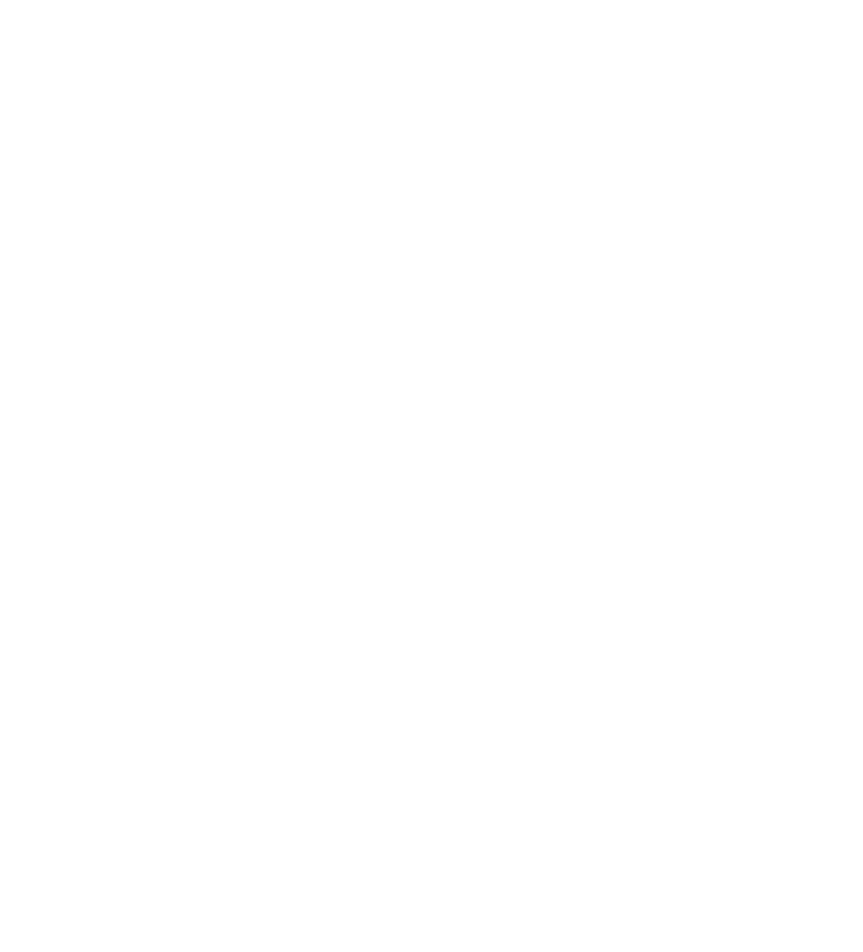
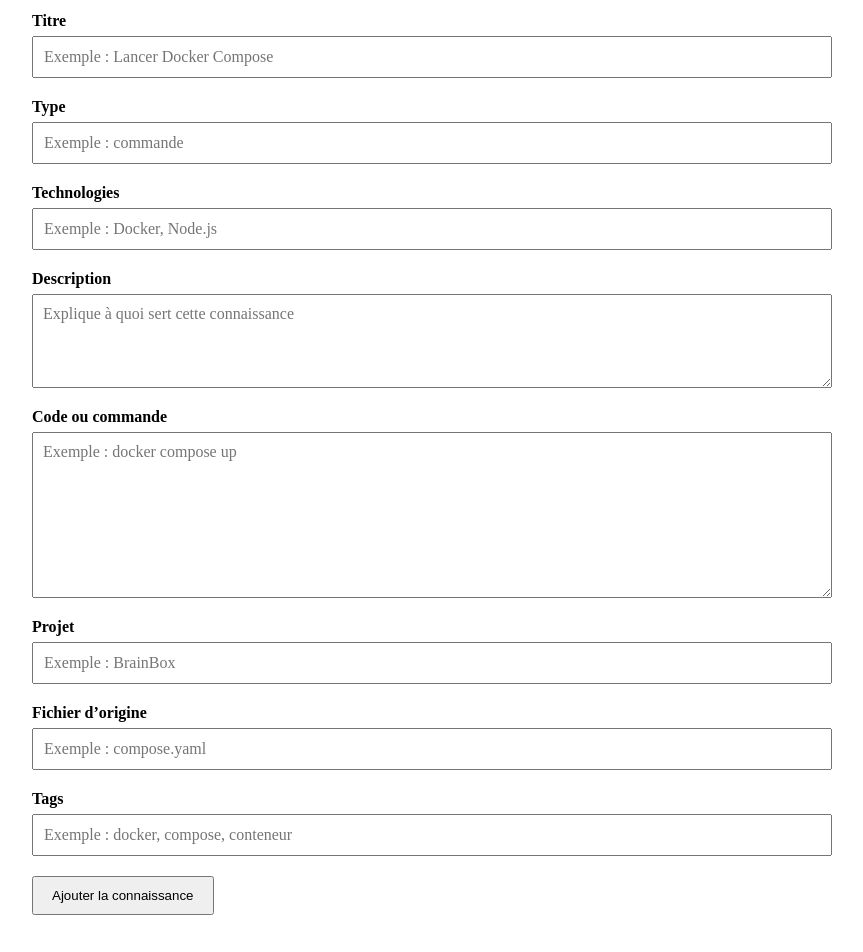
Before and after one commit to lolahack-ux/brainbox_front, an Angular app: page /ajout in a window 1280 px wide. Before the commit this address led to /. Shown: the part 240-1192 px from the top of the page, without its empty margins (208-1071 px from the left). Before the commit the page ends 800 px from the top, so only its background shows below. Built offline with nearby package versions, Linux system fonts and the light colour scheme.

Commit message:
<feat> Création du component pour le formulaire d'ajout de connaissance

```diff
--- a/src/app/app.html
+++ b/src/app/app.html
@@ -1,7 +1,13 @@
-<header>
+<header class="header">
   <h1>{{ title() }}</h1>
+
+  <nav>
+    <a routerLink="/connaissances">Mes connaissances</a>
+    <a routerLink="/ajout">Ajouter une connaissance</a>
+    <a routerLink="/assistant">Assistant</a>
+  </nav>
 </header>
 
 <main>
-  <router-outlet />
+  <router-outlet></router-outlet>
 </main>
--- a/src/app/app.routes.ts
+++ b/src/app/app.routes.ts
@@ -1,9 +1,14 @@
 import { Routes } from '@angular/router';
 import { Connaissances } from './components/connaissances/connaissances';
+import { AjoutConnaissance } from './components/ajout-connaissance/ajout-connaissance';
 
 export const routes: Routes = [
   {
     path: 'connaissances',
     component: Connaissances
+  },
+    {
+    path: 'ajout',
+    component: AjoutConnaissance
   }
 ];
--- a/src/app/app.scss
+++ b/src/app/app.scss
@@ -1,17 +1,22 @@
-.brainbox {
-  max-width: 800px;
-  margin: 40px auto;
-  padding: 24px;
+.header {
+  padding: 20px;
+  border-bottom: 1px solid #cccccc;
 }
 
-h1 {
-  font-size: 40px;
+.header h1 {
+  margin-top: 0;
 }
 
-p {
-  font-size: 18px;
+.navigation {
+  display: flex;
+  gap: 20px;
 }
 
-button {
-  padding: 10px 16px;
+.navigation a {
+  text-decoration: none;
+  font-weight: bold;
 }
+
+.navigation a:hover {
+  text-decoration: underline;
+}
--- a/src/app/app.ts
+++ b/src/app/app.ts
@@ -1,9 +1,10 @@
 import { Component, signal } from '@angular/core';
-import { RouterOutlet } from '@angular/router';
+import { RouterLink, RouterOutlet } from '@angular/router';
+
 
 @Component({
   selector: 'app-root',
-  imports: [RouterOutlet],
+  imports: [RouterOutlet, RouterLink],
   templateUrl: './app.html',
   styleUrl: './app.scss'
 })
--- /dev/null
+++ b/src/app/components/ajout-connaissance/ajout-connaissance.html
@@ -0,0 +1,115 @@
+<section class="ajout-connaissance">
+  <h1>Ajouter une connaissance</h1>
+
+  <form (ngSubmit)="ajouterConnaissance()">
+    <div class="champ">
+      <label for="titre">Titre</label>
+
+      <input
+            id="titre"
+            name="titre"
+            type="text"
+            [(ngModel)]="titre"
+            placeholder="Exemple : Lancer Docker Compose"
+      />
+    </div>
+
+    <div class="champ">
+      <label for="type">Type</label>
+
+      <input
+        id="type"
+        name="type"
+        type="text"
+        [(ngModel)]="type"
+        placeholder="Exemple : commande"
+        />
+    </div>
+
+    <div class="champ">
+      <label for="technologies">Technologies</label>
+
+     <input
+        id="technologies"
+        name="technologies"
+        type="text"
+        [(ngModel)]="technologies"
+        placeholder="Exemple : Docker, Node.js"
+    />
+    </div>
+
+    <div class="champ">
+      <label for="description">Description</label>
+
+        <textarea
+        id="description"
+        name="description"
+        rows="4"
+        [(ngModel)]="description"
+        placeholder="Explique à quoi sert cette connaissance"
+        ></textarea>
+    </div>
+
+    <div class="champ">
+      <label for="code">Code ou commande</label>
+
+      <textarea
+        id="code"
+        name="code"
+        rows="8"
+        [(ngModel)]="code"
+        placeholder="Exemple : docker compose up"
+        ></textarea>
+    </div>
+
+    <div class="champ">
+      <label for="projet">Projet</label>
+
+     <input
+        id="projet"
+        name="projet"
+        type="text"
+        [(ngModel)]="projet"
+        placeholder="Exemple : BrainBox"
+        />
+    </div>
+
+    <div class="champ">
+      <label for="fichier">Fichier d’origine</label>
+
+      <input
+        id="fichier"
+        name="fichier"
+        type="text"
+        [(ngModel)]="fichier"
+        placeholder="Exemple : compose.yaml"
+        />
+    </div>
+
+    <div class="champ">
+      <label for="tags">Tags</label>
+
+      <input
+        id="tags"
+        name="tags"
+        type="text"
+        [(ngModel)]="tags"
+        placeholder="Exemple : docker, compose, conteneur"
+        />
+    </div>
+
+    <button type="submit">
+      Ajouter la connaissance
+    </button>
+    @if (messageSucces) {
+    <p class="message-succes">
+    {{ messageSucces }}
+    </p>
+  }
+    @if (messageErreur) {
+    <p class="message-erreur">
+    {{ messageErreur }}
+    </p>
+    }
+  </form>
+</section>
--- /dev/null
+++ b/src/app/components/ajout-connaissance/ajout-connaissance.scss
@@ -0,0 +1,48 @@
+.ajout-connaissance {
+  max-width: 800px;
+  margin: 40px auto;
+  padding: 20px;
+}
+
+form {
+  display: flex;
+  flex-direction: column;
+  gap: 20px;
+}
+
+.champ {
+  display: flex;
+  flex-direction: column;
+  gap: 6px;
+}
+
+label {
+  font-weight: bold;
+}
+
+input,
+textarea {
+  padding: 10px;
+  font: inherit;
+}
+
+textarea {
+  resize: vertical;
+}
+
+button {
+  align-self: flex-start;
+  padding: 10px 18px;
+  cursor: pointer;
+}
+.message-succes {
+  padding: 12px;
+  border: 1px solid green;
+  border-radius: 6px;
+}
+
+.message-erreur {
+  padding: 12px;
+  border: 1px solid red;
+  border-radius: 6px;
+}
--- /dev/null
+++ b/src/app/components/ajout-connaissance/ajout-connaissance.ts
@@ -0,0 +1,97 @@
+import { Component } from '@angular/core';
+import { FormsModule } from '@angular/forms';
+import { ConnaissanceService } from '../../services/connaissance.service';
+import { Connaissance } from '../../models/connaissance';
+
+@Component({
+  selector: 'app-ajout-connaissance',
+  imports: [FormsModule],
+  templateUrl: './ajout-connaissance.html',
+  styleUrl: './ajout-connaissance.scss'
+})
+export class AjoutConnaissance {
+  titre = '';
+  type = '';
+  technologies = '';
+  description = '';
+  code = '';
+  projet = '';
+  fichier = '';
+  tags = '';
+
+  messageSucces = '';
+  messageErreur = '';
+
+  constructor(
+  private connaissanceService: ConnaissanceService
+) {}
+
+   ajouterConnaissance(): void {
+    const technologiesTableau = this.technologies
+      .split(',')
+      .map((technologie) => technologie.trim())
+      .filter((technologie) => technologie !== '');
+
+    const tagsTableau = this.tags
+      .split(',')
+      .map((tag) => tag.trim())
+      .filter((tag) => tag !== '');
+
+    const nouvelleConnaissance: Connaissance = {
+      titre: this.titre,
+      type: this.type,
+      technologies: technologiesTableau,
+      description: this.description,
+      code: this.code || null,
+      projet: this.projet,
+      fichier: this.fichier || null,
+      tags: tagsTableau
+    };
+
+    this.connaissanceService
+      .ajouterConnaissance(nouvelleConnaissance)
+      .subscribe({
+        next: (resultat) => {
+          console.log(
+            'Connaissance enregistrée :',
+            resultat
+          );
+
+          this.messageSucces =
+            'La connaissance a bien été ajoutée.';
+
+          this.messageErreur = '';
+
+          this.viderFormulaire();
+        },
+
+        error: (erreur) => {
+          console.error(
+            "Erreur lors de l'ajout :",
+            erreur
+          );
+
+          this.messageErreur =
+            "Une erreur est survenue pendant l'ajout.";
+
+          this.messageSucces = '';
+        }
+      });
+
+    console.log(
+      'Nouvelle connaissance :',
+      nouvelleConnaissance
+    );
+  }
+
+  viderFormulaire(): void {
+    this.titre = '';
+    this.type = '';
+    this.technologies = '';
+    this.description = '';
+    this.code = '';
+    this.projet = '';
+    this.fichier = '';
+    this.tags = '';
+  }
+}
--- a/src/app/services/connaissance.service.ts
+++ b/src/app/services/connaissance.service.ts
@@ -13,4 +13,10 @@
     `${this.apiUrl}/allConnaissances`
   );
 }
+ajouterConnaissance(connaissance: Connaissance) {
+  return this.http.post(
+    `${this.apiUrl}/alimentation`,
+    connaissance
+  );
 }
+}
```
